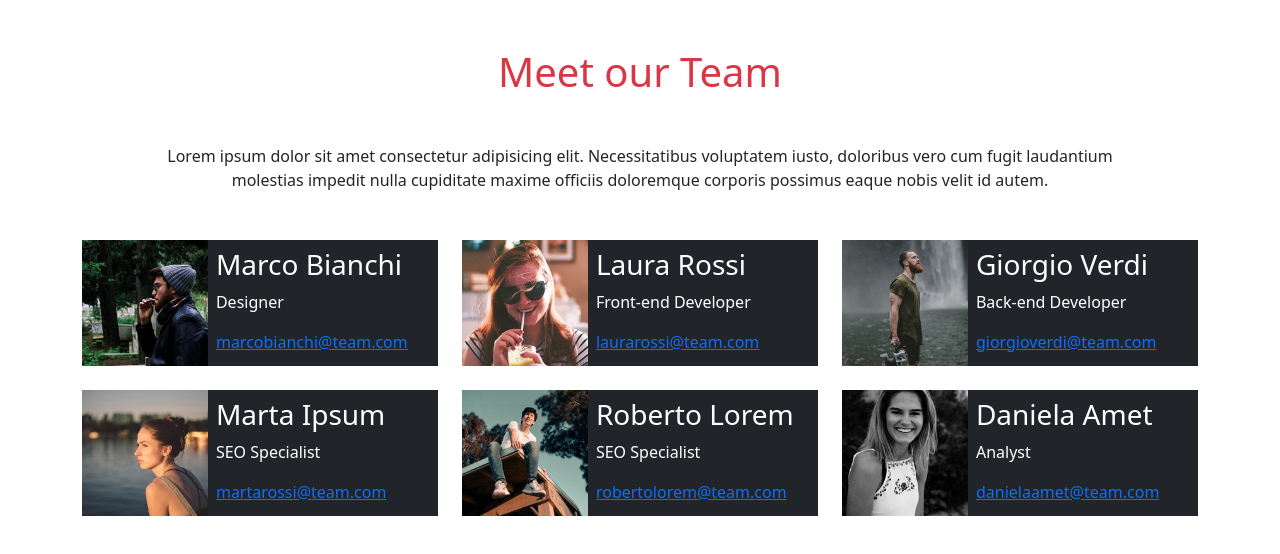
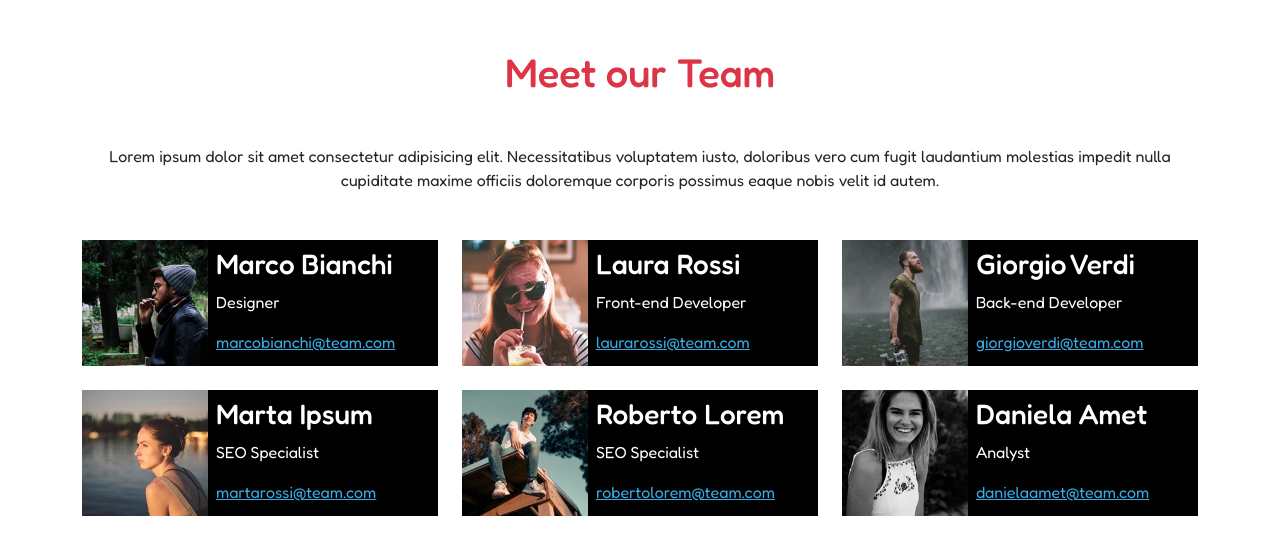
Before and after one commit to bradyshehu/js-our-team, a plain HTML site: page index.html in a window 1280 px wide. Drawn offline with nearby package versions, Linux system fonts and the light colour scheme.

Commit message:
color and font fix

```diff
--- a/css/style.css
+++ b/css/style.css
@@ -0,0 +1,10 @@
+* {
+  font-family: "Fredoka", sans-serif;
+}
+
+a {
+  color: #39ace5;
+}
+h1 {
+  color: #e53170;
+}
--- a/index.html
+++ b/index.html
@@ -13,6 +13,15 @@
       crossorigin="anonymous"
       referrerpolicy="no-referrer"
     /> -->
+    <!-- font -->
+    <link rel="preconnect" href="https://fonts.googleapis.com" />
+    <link rel="preconnect" href="https://fonts.gstatic.com" crossorigin />
+    <link
+      href="https://fonts.googleapis.com/css2?family=Fredoka:wght@300..700&family=Montserrat:ital,wght@0,100..900;1,100..900&display=swap"
+      rel="stylesheet"
+    />
+
+    <!-- bootstrap -->
     <link
       href="https://cdn.jsdelivr.net/npm/bootstrap@5.3.3/dist/css/bootstrap.min.css"
       rel="stylesheet"
@@ -25,13 +34,13 @@
       crossorigin="anonymous"
       defer
     ></script>
-
+    <!-- my styles and script -->
     <link rel="stylesheet" href="./css/style.css" />
     <script src="./js/script.js" defer></script>
   </head>
   <header class="text-center container">
     <h1 class="text-danger mt-5">Meet our Team</h1>
-    <p class="m-5">
+    <p class="my-5">
       Lorem ipsum dolor sit amet consectetur adipisicing elit. Necessitatibus
       voluptatem iusto, doloribus vero cum fugit laudantium molestias impedit
       nulla cupiditate maxime officiis doloremque corporis possimus eaque nobis
--- a/js/script.js
+++ b/js/script.js
@@ -46,7 +46,7 @@ const generateMemberSection = (member) => {
     <div class="member-image">
       <img src=${img} alt="${name}" width="100%"/>
     </div>
-    <div class="member-info text-white bg-dark w-100 p-2">
+    <div class="member-info text-white bg-black w-100 p-2">
       <h3>${name}</h3>
       <p>${role}</p>
       <a href="#">${email}</a>
```
